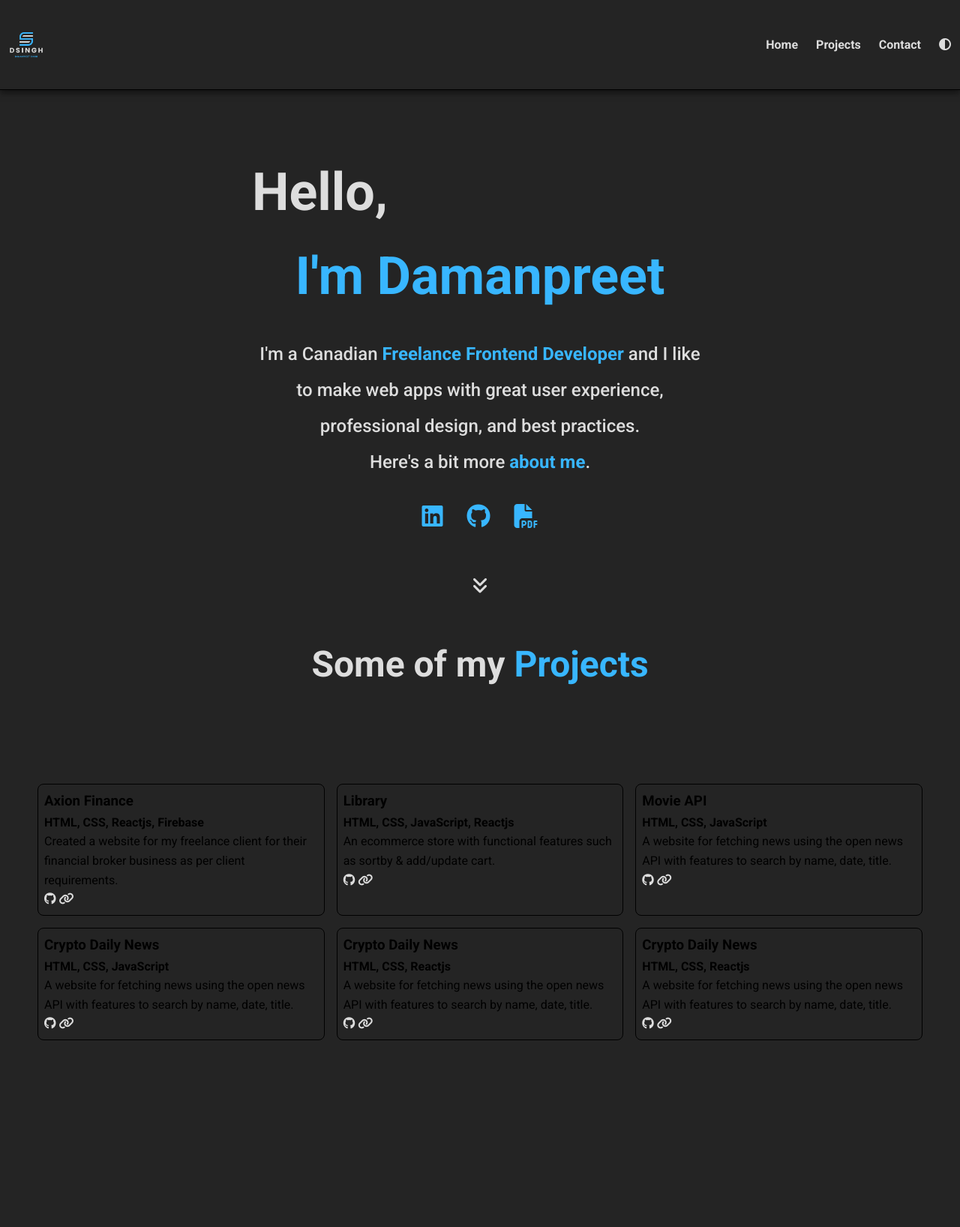
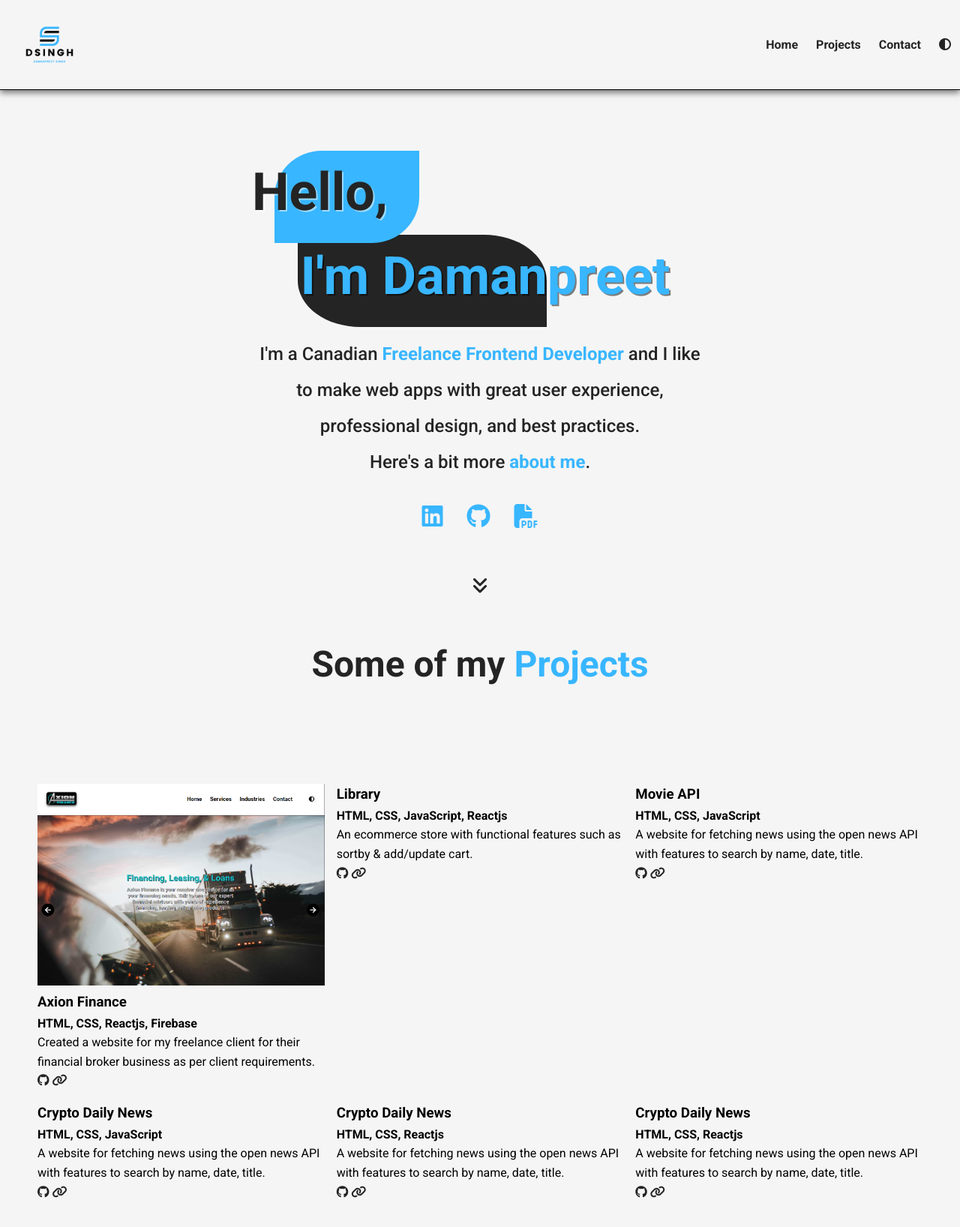
Before and after one commit to damanpr33t/portfolio, a plain HTML site: page index.html in a window 1280 px wide. Shown: the whole page at 75% size. Before the commit the page ends 1435 px from the top, so only its background shows below. Drawn offline with Linux system fonts and the light colour scheme.

Commit message:
UI fixes

```diff
--- /dev/null
+++ b/_config.scss
@@ -0,0 +1,4 @@
+$background-color: whitesmoke;
+$dark-color: #000;
+$light-color: #242424;
+$bold: #38b6ff;
--- /dev/null
+++ b/_utilities.scss
@@ -0,0 +1,43 @@
+* {
+    margin: 0;
+    padding: 0;
+    box-sizing: border-box;
+    font-family: 'Roboto', sans-serif;
+}
+html {
+    scroll-behavior: smooth;
+}
+img {
+    width: 100%;
+}
+a {
+    text-decoration: none;
+    color: $light-color;
+}
+body {
+    background-color: $background-color;
+    line-height: 1.6;
+    margin: 0 auto;
+    width: 100%;
+}
+.bold {
+    color: $bold;
+    cursor: pointer;
+}
+.container {
+    margin: 3rem 0;
+}
+.row {
+    padding: 0 50px;
+}
+::-webkit-scrollbar {
+    width: 1.5em;
+}
+::-webkit-scrollbar-track {
+    box-shadow: inset 0 0 0.25em grey;
+    border-radius: 0.5em;
+}
+::-webkit-srollbar-thumb {
+    background: #38b6ff;
+    border-radius: 0.5em;
+}
--- a/index.html
+++ b/index.html
@@ -13,7 +13,7 @@
     <!-- NAV Start -->
     <nav>
         <div class="logo__div">
-            <img src="assets/logo.png" alt=" logo" />
+            <img src="assets/logo-light.png" alt=" logo" />
         </div>
         <ul>
             <li><a href="#landing__page">Home</a></li>
@@ -26,11 +26,11 @@
 
     <!-- Landing Page Section -->
     <section id="landing__page" class="bg">
-        <!-- Main Content Start -->
+        <!-- Header Content Start -->
         <header class="header">
             <div class="landing__page--wrapper">
-                <h1 class="header__title">Hello,</h1>
-                <h1 class="header__name">I'm Damanpreet</h1>
+                <h1 class="header__title">Hello,<div></div></h1>
+                <h1 class="header__name">I'm Damanpreet <div></div></h1>
                 <p class="header__para">
                     I'm a Canadian <b class="bold">Freelance Frontend Developer</b> and I like to make
                     web apps with great user experience, professional design, and best practices.
@@ -47,7 +47,7 @@
                 </div>
             </div>
         </header>
-        <!-- Main Content End -->
+        <!-- Header Content End -->
     </section>
     <!-- Landing Page Section End -->
 
@@ -58,7 +58,10 @@
                 <h1 class="page__title">Some of my <b class="bold">Projects</b></h1>
                 <div class="project__wrapper">
                     <div class="project__description">
-                        <div class="project__wrapper--bg"></div>
+                        <div class="project__description--wrapper">
+                            <img src="./assets/projects/axion/img1.png" alt="project image" class="project__img">
+                            <div class="project__description--bg"></div>
+                            <div class="description">
                                 <h3 class="project__title">Axion Finance</h3>
                                 <h4 class="project__sub-title">HTML, CSS, Reactjs, Firebase</h4>
                                 <p class="project__para">
@@ -69,8 +72,12 @@
                                     <a href="#"><i class="fa-solid fa-link"></i></a>
                                 </div>
                             </div>
+                        </div>
+                    </div>
                     <div class="project__description">
-                        <div class="project__wrapper--bg"></div>
+                        <div class="project__description--wrapper">
+                            <div class="project__description--bg"></div>
+                            <div class="description">
                                 <h3 class="project__title">Library</h3>
                                 <h4 class="project__sub-title">HTML, CSS, JavaScript, Reactjs</h4>
                                 <p class="project__para">
@@ -81,8 +88,12 @@
                                     <a href="#"><i class="fa-solid fa-link"></i></a>
                                 </div>
                             </div>
+                        </div>
+                    </div>
                     <div class="project__description">
-                        <div class="project__wrapper--bg"></div>
+                        <div class="project__description--wrapper">
+                            <div class="project__description--bg"></div>
+                            <div class="description">
                                 <h3 class="project__title">Movie API</h3>
                                 <h4 class="project__sub-title">HTML, CSS, JavaScript</h4>
                                 <p class="project__para">
@@ -93,8 +104,12 @@
                                     <a href="#"><i class="fa-solid fa-link"></i></a>
                                 </div>
                             </div>
+                        </div>
+                    </div>
                     <div class="project__description">
-                        <div class="project__wrapper--bg"></div>
+                        <div class="project__description--wrapper">
+                            <div class="project__description--bg"></div>
+                            <div class="description">
                                 <h3 class="project__title">Crypto Daily News</h3>
                                 <h4 class="project__sub-title">HTML, CSS, JavaScript</h4>
                                 <p class="project__para">
@@ -105,8 +120,12 @@
                                     <a href="#"><i class="fa-solid fa-link"></i></a>
                                 </div>
                             </div>
+                        </div>
+                    </div>
                     <div class="project__description">
-                        <div class="project__wrapper--bg"></div>
+                        <div class="project__description--wrapper">
+                            <div class="project__description--bg"></div>
+                            <div class="description">
                                 <h3 class="project__title">Crypto Daily News</h3>
                                 <h4 class="project__sub-title">HTML, CSS, Reactjs</h4>
                                 <p class="project__para">
@@ -117,8 +136,12 @@
                                     <a href="#"><i class="fa-solid fa-link"></i></a>
                                 </div>
                             </div>
+                        </div>
+                    </div>
                     <div class="project__description">
-                        <div class="project__wrapper--bg"></div>
+                        <div class="project__description--wrapper">
+                            <div class="project__description--bg"></div>
+                            <div class="description">
                                 <h3 class="project__title">Crypto Daily News</h3>
                                 <h4 class="project__sub-title">HTML, CSS, Reactjs</h4>
                                 <p class="project__para">
@@ -132,6 +155,8 @@
                         </div>
                     </div>
                 </div>
+            </div>
+        </div>
     </section>
     <!-- Project Page Section End -->
 
--- a/index.js
+++ b/index.js
@@ -2,6 +2,54 @@
 const slides = document.querySelectorAll('.slide')
 const nextBtn = document.querySelector('.fa-arrow-right')
 const prevBtn = document.querySelector('.fa-arrow-left')
+
+const projectsArr = {
+    projectOne: [
+        img1 = './assets/projects/axion/img1.png',
+        img2 = './assets/projects/axion/img2.png',
+        img3 = './assets/projects/axion/img3.png',
+    ],
+
+    projectTwo: [
+        img1 = '',
+        img2 = '',
+        img3 = '',
+    ],
+
+    projectThree: [
+        img1 = '',
+        img2 = '',
+        img3 = '',
+    ],
+
+    projectFour: [
+        img1 = '',
+        img2 = '',
+        img3 = '',
+    ],
+
+    projectFive: [
+        img1 = '',
+        img2 = '',
+        img3 = '',
+    ],
+
+    projectSix: [
+        img1 = '',
+        img2 = '',
+        img3 = '',
+    ]
+}
+
+ let i = 0;
+function Slides() {
+    const projectOneBackground = document.querySelector('.project__img')
+    projectOneBackground.src = projectsArr.projectOne.img[i]
+    i++
+    if(i > 3) {
+        i = 0;
+    }
+}
 
 slides.forEach(function(slide, index) {
     slide.style.left = `${index * 100}%`
--- a/style.scss
+++ b/style.scss
@@ -1,46 +1,10 @@
-/* Global Styles Start */
+/* # Global Styles Start # */
 @import url('https://fonts.googleapis.com/css2?family=Roboto:wght@400;500;700&display=swap');
+@import 'config';
+@import 'utilities';
+/* # Global Styles End # */
 
-$background-color: #242424;
-$dark-color: #000;
-$light-color: #dddddd;
-$bold: #38b6ff;
-
-* {
-    margin: 0;
-    padding: 0;
-    box-sizing: border-box;
-    font-family: 'Roboto', sans-serif;
-}
-html {
-    scroll-behavior: smooth;
-}
-img {
-    width: 100%;
-}
-a {
-    text-decoration: none;
-    color: $light-color;
-}
-body {
-    background-color: $background-color;
-    line-height: 1.6;
-    margin: 0 auto;
-    width: 100%;
-}
-.container {
-    margin: 3rem 0;
-}
-.row {
-    padding: 0 50px;
-}
-.bold {
-    color: $bold;
-    cursor: pointer;
-}
-/* Global Styles End */
-
-/* Navigation */
+/* # Navigation # */
 nav {
     display: flex;
     justify-content: space-between;
@@ -56,8 +20,9 @@ nav {
     box-shadow: 0 4px 8px rgba(0, 0, 0, 0.5);
 
     .logo__div {
-        width: 70px;
-        height: 70px;
+        width: 100px;
+        height: 100px;
+        margin: 1em;
     }
 
     ul {
@@ -76,6 +41,7 @@ nav {
     }
 
     a::after {
+        /* Underline goes to the right 0 and width 0 when not hovering */
         content: "";
         position: absolute;
         bottom: -3px;
@@ -87,11 +53,12 @@ nav {
     }
 
     a:hover::after {
+        /* Underline goes to the left 0 and width 100% smoothly via transition */
         left: 0;
         width: 100%;
     }
 }
-/* End of Navigation */
+/* # End of Navigation # */
 
 /* Landing Page Start */
 #landing__page {
@@ -119,12 +86,39 @@ nav {
     font-weight: 700;
     font-size: 70px;
     color: $light-color;
+    text-shadow: 2px 2px rgba(255, 255, 255, 0.5);
+    position: relative;
+
+    div {
+        height: 1.75em;
+        width: 2.75em;
+        background-color: $bold;
+        border-radius: 65% 0 65% 0 / 100%;
+        position:absolute;
+        top: 1%;
+        left: 5%;
+        z-index: -1;
+    }
 }
 .header__name {
     color: $bold;
     font-weight: 700;
     font-size: 70px;
     text-align: center;
+    text-shadow: 2px 2px rgba(0, 0, 0, 0.5);
+    position: relative;
+    padding-left: 14px;
+
+    div {
+        height: 1.75em;
+        width: 4.75em;
+        background-color: $light-color;
+        border-radius: 0 50% 0 50% / 100%;
+        position:absolute;
+        top: 1%;
+        left: 10%;
+        z-index: -2;
+    }
 }
 .header__para {
     font-weight: 500;
@@ -174,11 +168,6 @@ nav {
     grid-gap: 1em;
     grid-auto-rows: minmax(100px, auto); /* Min row height 100px and auto increase if needed */
 }
-.project__description {
-    border: 1px solid #000;
-    border-radius: 0.5em;
-    padding: 0.5em;
-}
 .page__title {
     font-size: 48px;
     color: $light-color;
```
Also changed, not shown: assets/logo-light.png (added), assets/projects/axion/img1.png (added), assets/projects/axion/img2.png (added), assets/projects/axion/img3.png (added), assets/projects/axion/img4.png (added), assets/projects/axion/img5.png (added), assets/projects/axion/img6.png (added), assets/projects/axion/img7.png (added), css/style.css, 1 other file. Lines whose indentation alone changed are shown as unchanged.
